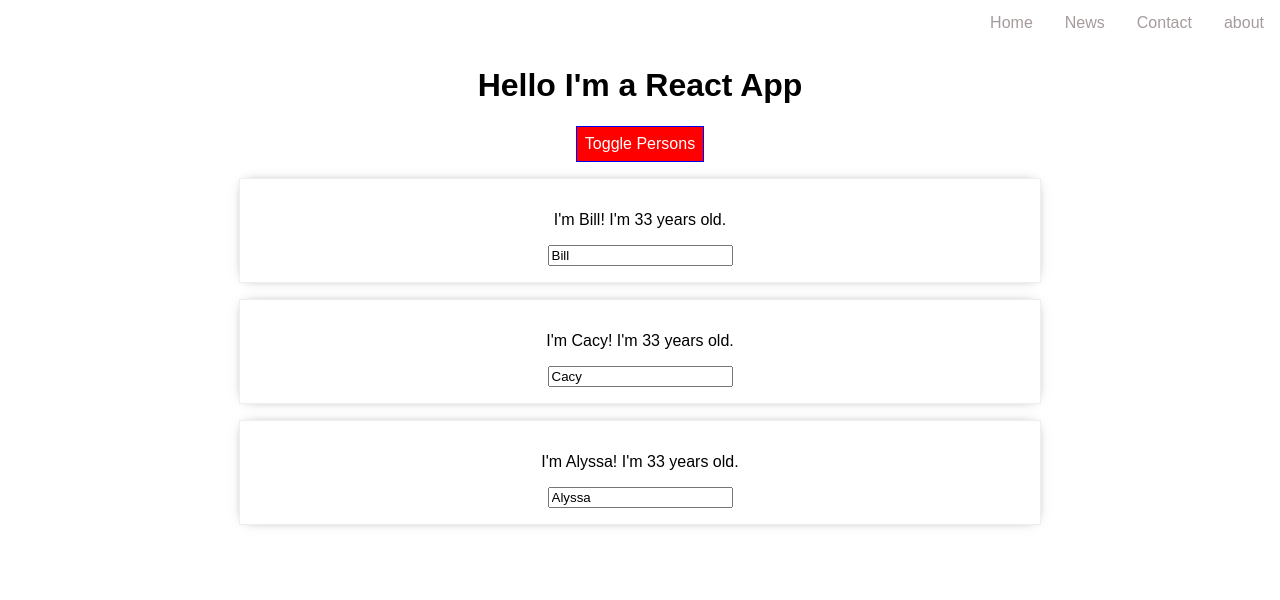
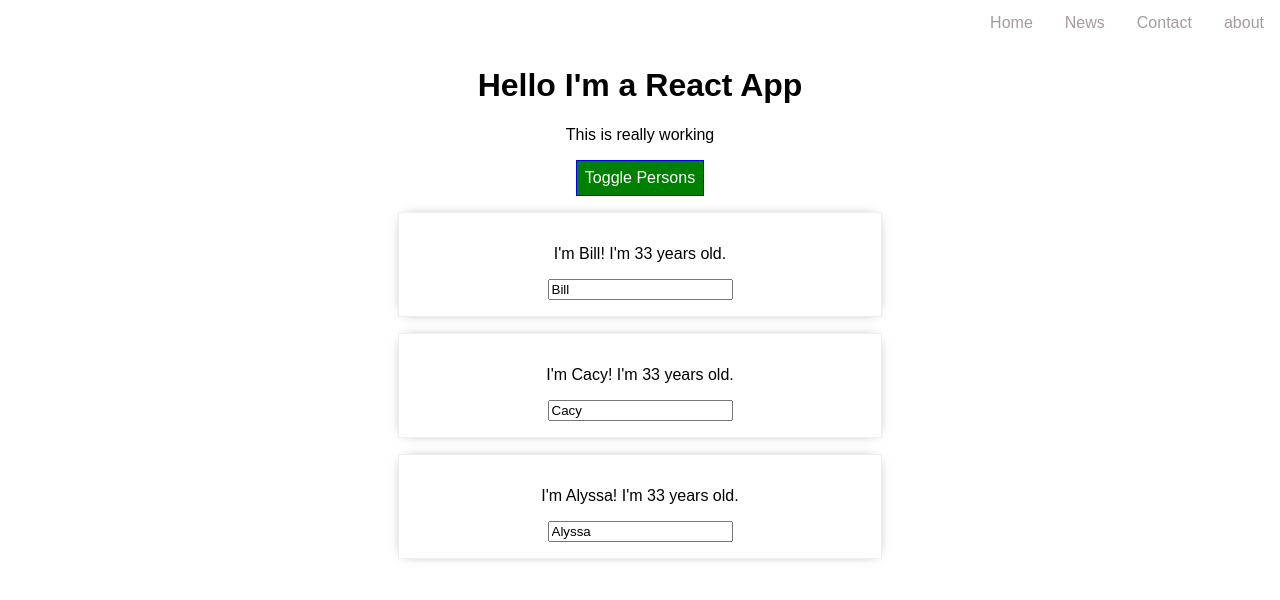
Before and after one commit to ceriustech/React-App, a React (Create React App) app in the folder react-complete-guide/: page / in a window 1280 px wide. Both pictures are taken after a click on the button "Toggle Persons". Shown: the top 600 px of the page. Built offline with nearby package versions, Linux system fonts and the light colour scheme.

Commit message:
Ran npm audit to fix errors in radium. Also, re-styled the button component.

```diff
--- a/react-complete-guide/package.json
+++ b/react-complete-guide/package.json
@@ -3,9 +3,11 @@
   "version": "0.1.0",
   "private": true,
   "dependencies": {
+    "radium": "^0.26.0",
     "react": "^16.12.0",
     "react-dom": "^16.12.0",
-    "react-scripts": "1.1.5"
+    "react-scripts": "1.1.5",
+    "styled-components": "^5.0.1"
   },
   "scripts": {
     "start": "react-scripts start",
--- a/react-complete-guide/src/App.css
+++ b/react-complete-guide/src/App.css
@@ -1,3 +1,26 @@
 .App {
   text-align: center;
 }
+
+.red {
+  color: red;
+}
+
+.bold {
+  font-weight: bold;
+}
+
+.button {
+  color: white;
+  background-color: green;
+  font: inherit;
+  border: 1px solid blue;
+  padding: 8px;
+  cursor: pointer;
+}
+
+
+button:hover {
+  background-color: lightgreen;
+  color: black;
+}
--- a/react-complete-guide/src/App.js
+++ b/react-complete-guide/src/App.js
@@ -2,6 +2,8 @@ import React, { Component } from "react";
 import "./App.css";
 import Person from "./Person/Person";
 import Navigation from "./Navigation/Navigation";
+
+
 
 class App extends Component {
   state = {
@@ -51,14 +53,6 @@ class App extends Component {
   };
 
   render() {
-    const style = {
-      backgroundColor: "green",
-      color: "white",
-      font: "inherit",
-      border: "1px solid blue",
-      padding: "8px",
-      cursor: "pointer"
-    };
     let persons = null;
 
     if (this.state.showPersons) {
@@ -67,7 +61,7 @@ class App extends Component {
           {this.state.persons.map((person, index) => {
             return (
               <Person
-                click={() => this.deletePersonHandler(index)}
+                click={() => this.deletePersonsHandler(index)}
                 name={person.name}
                 age={person.age}
                 key={person.id}
@@ -77,8 +71,18 @@ class App extends Component {
           })}
         </div>
       );
-      style.backgroundColor = "red";
     }
+
+    let classes = [];
+
+    if(this.state.persons.length <= 2) {
+      classes.push('red');
+    }
+
+    if(this.state.persons.length <= 1) {
+      classes.push('bold')
+    }
+
     return (
       <div className="App">
         <Navigation
@@ -88,8 +92,9 @@ class App extends Component {
           navItem4={this.state.navigation[3].about}
         />
         <h1>Hello I'm a React App</h1>
-        <button style={style} onClick={this.togglePersonsHandler}>
-          Toggle Persons
+        <p className={classes.join(' ')}>This is really working</p>
+        <button className="button" onClick={this.togglePersonsHandler}>
+            Toggle Persons
         </button>
         {persons}
       </div>
--- a/react-complete-guide/src/Person/Person.css
+++ b/react-complete-guide/src/Person/Person.css
@@ -8,3 +8,9 @@
     padding: 16px;
     text-align: center;
 }
+
+@media (min-width: 500px) {
+    .Person {
+        width: 450px;
+    }
+}
--- a/react-complete-guide/src/Person/Person.js
+++ b/react-complete-guide/src/Person/Person.js
@@ -1,15 +1,32 @@
 import React from "react";
+import styled from 'styled-components'
+import "./Person.css";
 
-import "./Person.css";
+const StyledDiv = styled.div`
+width: 60%;
+    margin: 16px auto;
+    border: 1px solid #eee;
+    -webkit-box-shadow: 0px 0px 12px -4px rgba(0,0,0,0.75);
+    -moz-box-shadow: 0px 0px 12px -4px rgba(0,0,0,0.75);
+    box-shadow: 0px 0px 12px -7px rgba(0,0,0,0.75);
+    padding: 16px;
+    text-align: center;
+
+    @media (min-width: 500px) {
+          width: 450px;
+  }
+`
+
 const person = props => {
   return (
-    <div className="Person">
+    // <div className="Person">
+    <StyledDiv>
       <p onClick={props.click}>
         I'm {props.name}! I'm {props.age} years old.
       </p>
       <p>{props.children}</p>
       <input type="text" onChange={props.changed} value={props.name} />
-    </div>
+    </StyledDiv>
   );
 };
 
```
Also changed, not shown: 1 other file (tests, documents, lock files or other folders).
